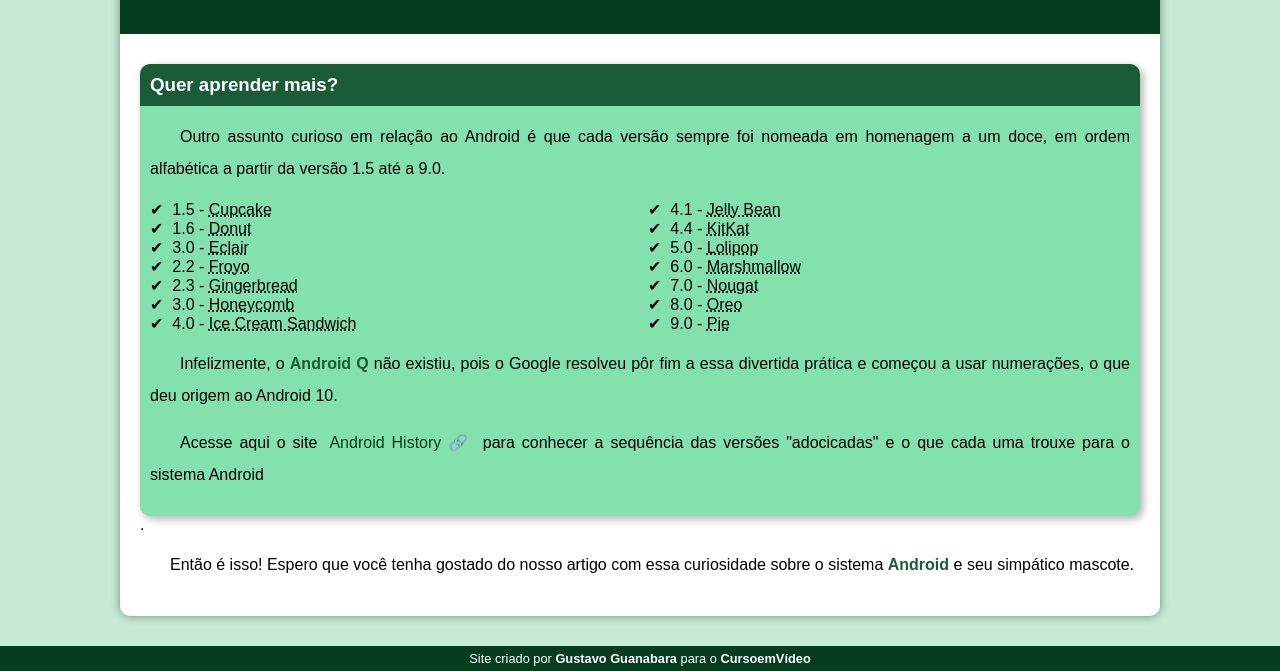
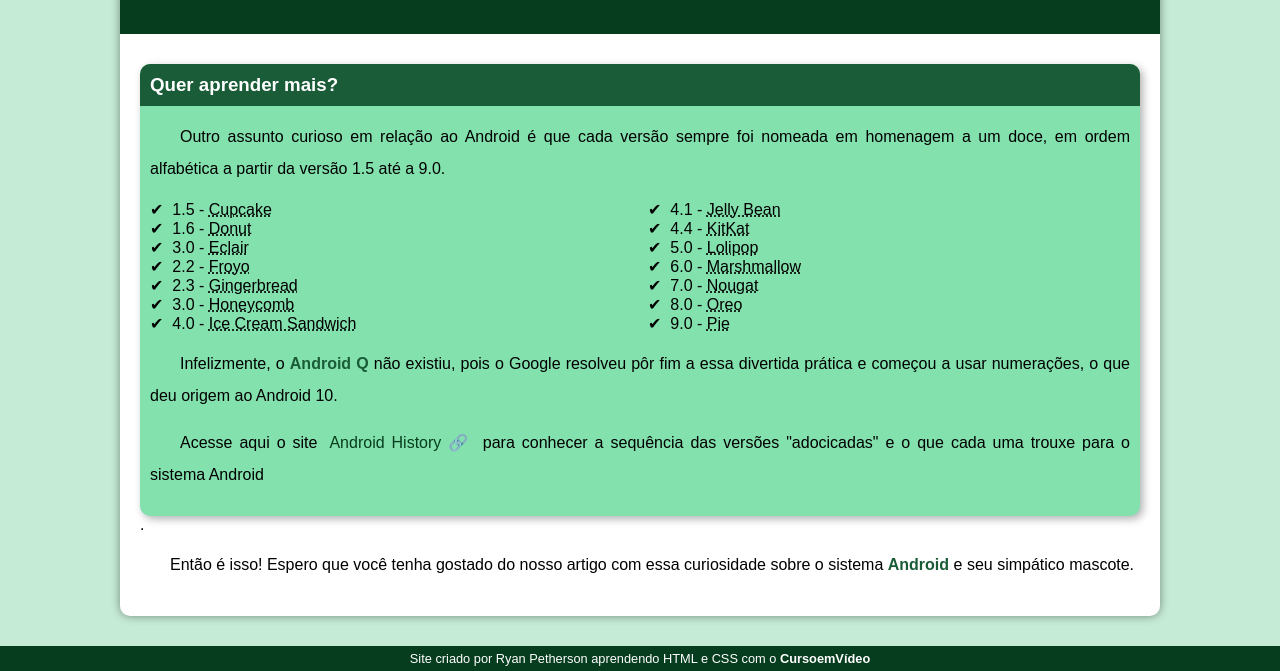
Before and after one commit to RyanPetherson/projeto-android, a plain HTML site: page index.html in a window 1280 px wide. Shown: the part 2343-3014 px from the top of the page. Drawn offline with Linux system fonts and the light colour scheme; a web font is replaced by a local one.

Commit message:
atualizei

```diff
--- a/index.html
+++ b/index.html
@@ -85,6 +85,6 @@
             <p>Então é isso! Espero que você tenha gostado do nosso artigo com essa curiosidade sobre o sistema <strong>Android</strong> e seu simpático mascote.</p>
         </article>
     </main>
-    <footer>Site criado por <a href="https://gustavoguanabara.github.io/" target="_blank">Gustavo Guanabara</a> para o <a href="https://www.youtube.com/@CursoemVideo" target="_blank">CursoemVídeo</a></footer>
+    <footer>Site criado por Ryan Petherson aprendendo HTML e CSS com o <a href="https://www.youtube.com/@CursoemVideo" target="_blank">CursoemVídeo</a></footer>
 </body>
 </html>
```
